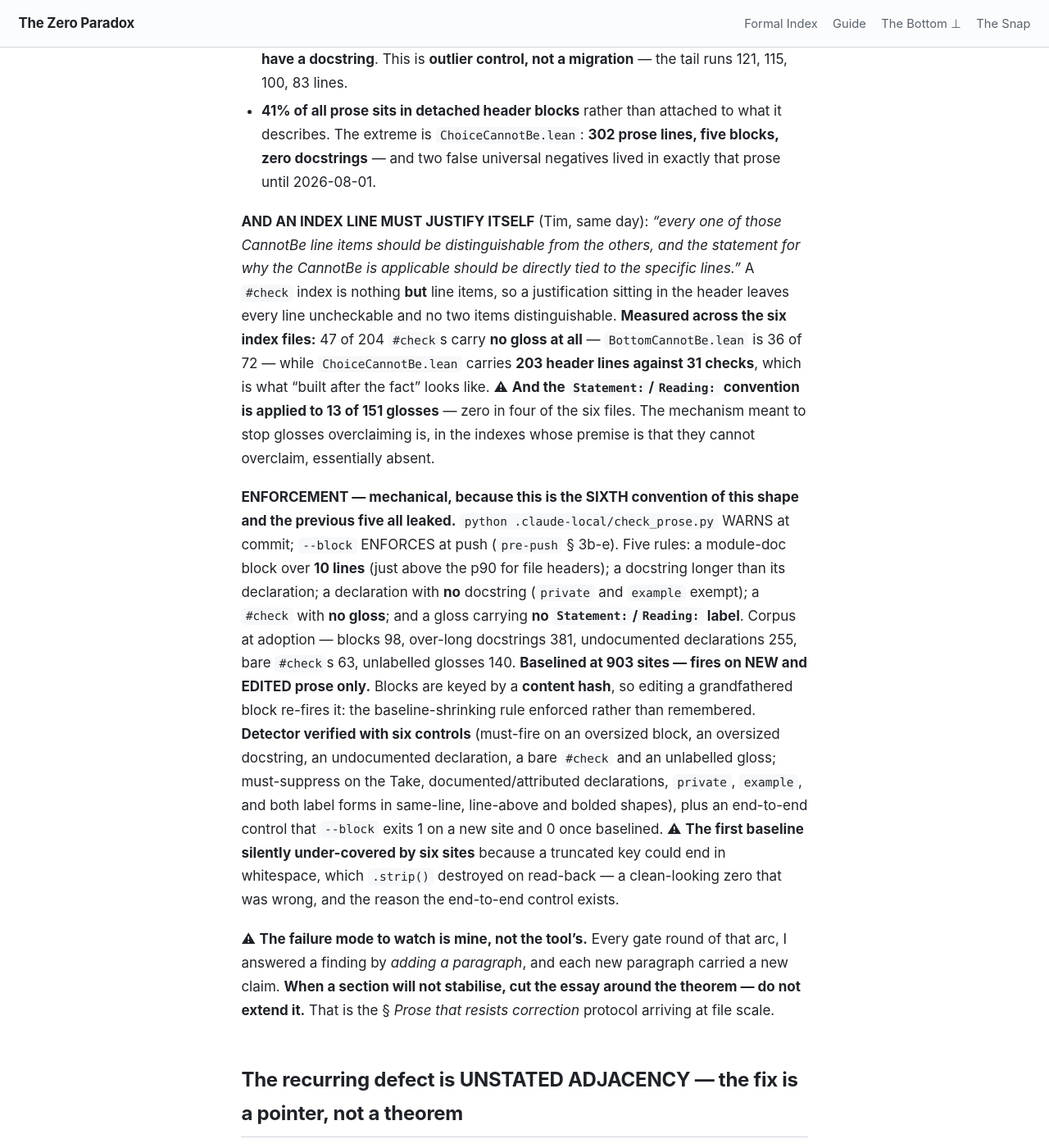
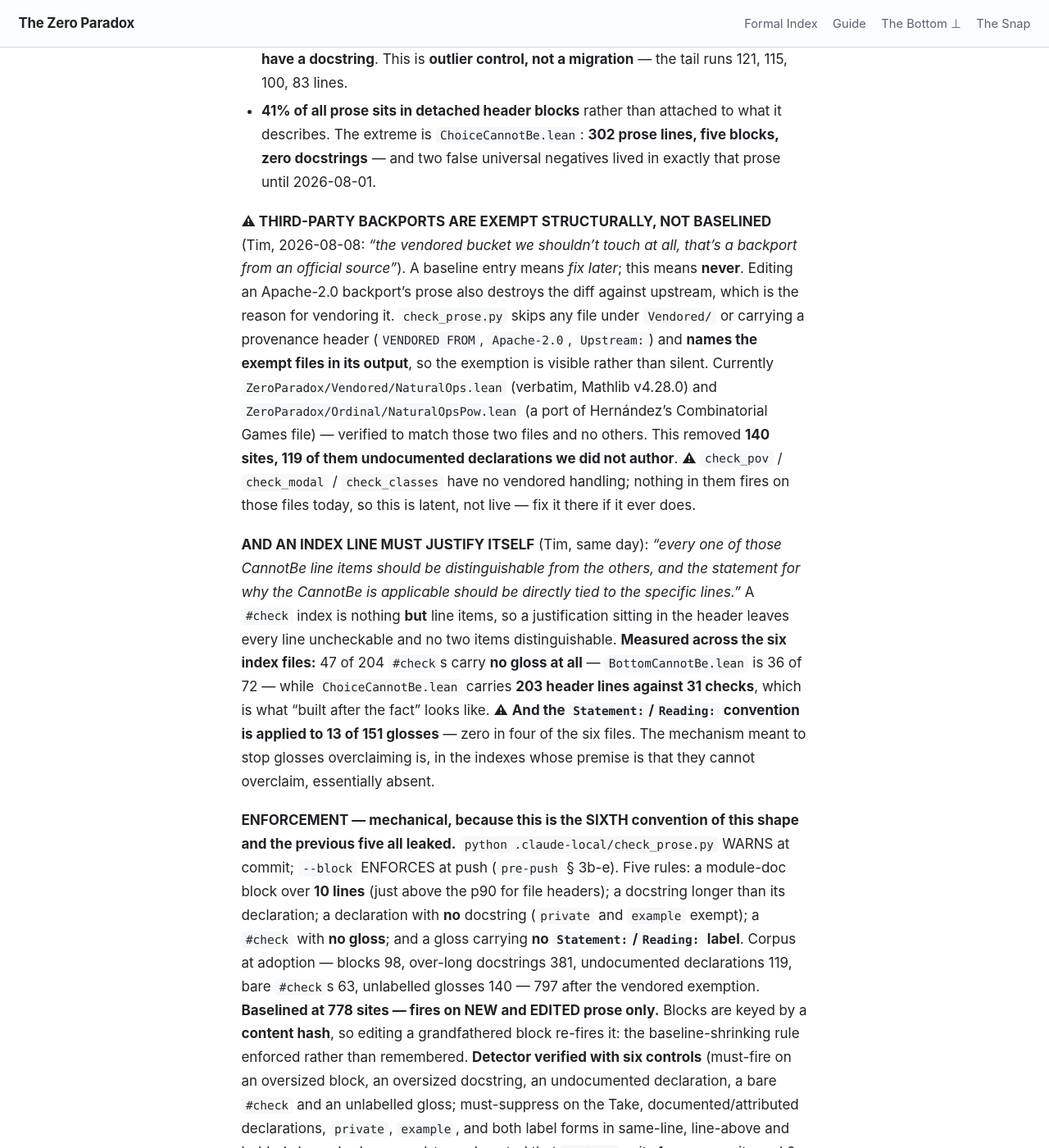
Before and after one commit to timbrigham/ZeroParadox, a Jekyll site: the page built from CLAUDE.md, in a window 1280 px wide and 1400 px high, scrolled down 18011 px. Shown: the whole window at 82% size. Built offline with Jekyll 4.4.1, drawn with Linux system fonts in a browser that asks for light colours; our own code applies the rules of GitHub Pages for plain Markdown files.

Commit message:
Prose rule: vendored backports are exempt structurally, never baselined

```diff
--- a/CLAUDE.md
+++ b/CLAUDE.md
@@ -336,6 +336,19 @@ its carrier.**
   The extreme is `ChoiceCannotBe.lean`: **302 prose lines, five blocks, zero docstrings** — and two
   false universal negatives lived in exactly that prose until 2026-08-01.
 
+**⚠ THIRD-PARTY BACKPORTS ARE EXEMPT STRUCTURALLY, NOT BASELINED** (Tim, 2026-08-08: *"the vendored
+bucket we shouldn't touch at all, that's a backport from an official source"*). A baseline entry
+means *fix later*; this means **never**. Editing an Apache-2.0 backport's prose also destroys the
+diff against upstream, which is the reason for vendoring it. `check_prose.py` skips any file under
+`Vendored/` or carrying a provenance header (`VENDORED FROM`, `Apache-2.0`, `Upstream:`) and **names
+the exempt files in its output**, so the exemption is visible rather than silent. Currently
+`ZeroParadox/Vendored/NaturalOps.lean` (verbatim, Mathlib v4.28.0) and
+`ZeroParadox/Ordinal/NaturalOpsPow.lean` (a port of Hernández's Combinatorial Games file) — verified
+to match those two files and no others. This removed **140 sites, 119 of them undocumented
+declarations we did not author**. ⚠ `check_pov` / `check_modal` / `check_classes` have no vendored
+handling; nothing in them fires on those files today, so this is latent, not live — fix it there if
+it ever does.
+
 **AND AN INDEX LINE MUST JUSTIFY ITSELF** (Tim, same day): *"every one of those CannotBe line items
 should be distinguishable from the others, and the statement for why the CannotBe is applicable
 should be directly tied to the specific lines."* A `#check` index is nothing **but** line items, so
@@ -353,8 +366,8 @@ push (`pre-push` § 3b-e). Five rules: a module-doc block over **10 lines** (jus
 file headers); a docstring longer than its declaration; a declaration with **no** docstring
 (`private` and `example` exempt); a `#check` with **no gloss**; and a gloss carrying **no
 `Statement:`/`Reading:` label**. Corpus at adoption — blocks 98, over-long docstrings 381,
-undocumented declarations 255, bare `#check`s 63, unlabelled glosses 140.
-**Baselined at 903 sites — fires on NEW and EDITED prose only.**
+undocumented declarations 119, bare `#check`s 63, unlabelled glosses 140 — 797 after the vendored
+exemption. **Baselined at 778 sites — fires on NEW and EDITED prose only.**
 Blocks are keyed by a **content hash**, so editing a grandfathered block re-fires it: the
 baseline-shrinking rule enforced rather than remembered. **Detector verified with six controls**
 (must-fire on an oversized block, an oversized docstring, an undocumented declaration, a bare
```
